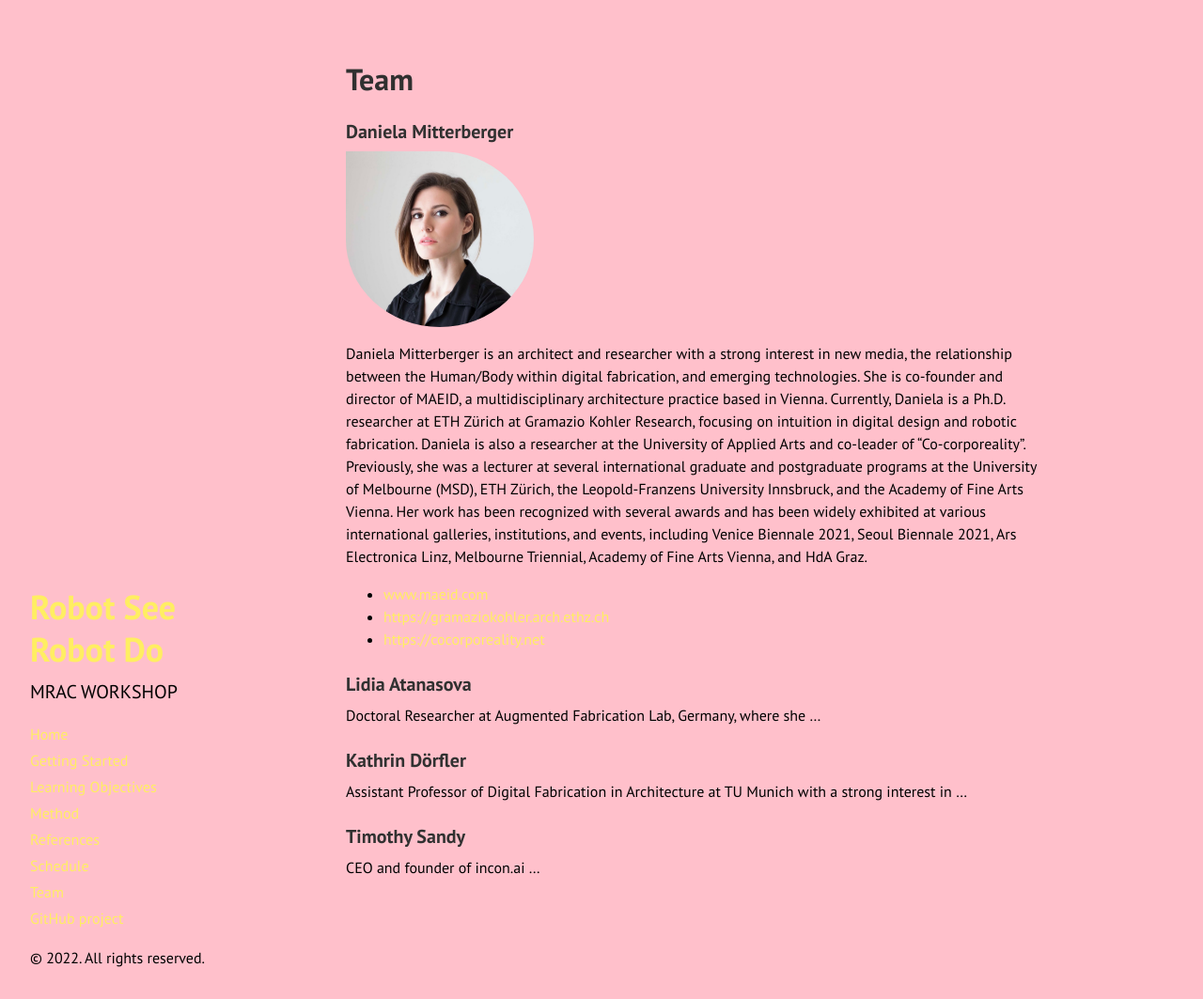
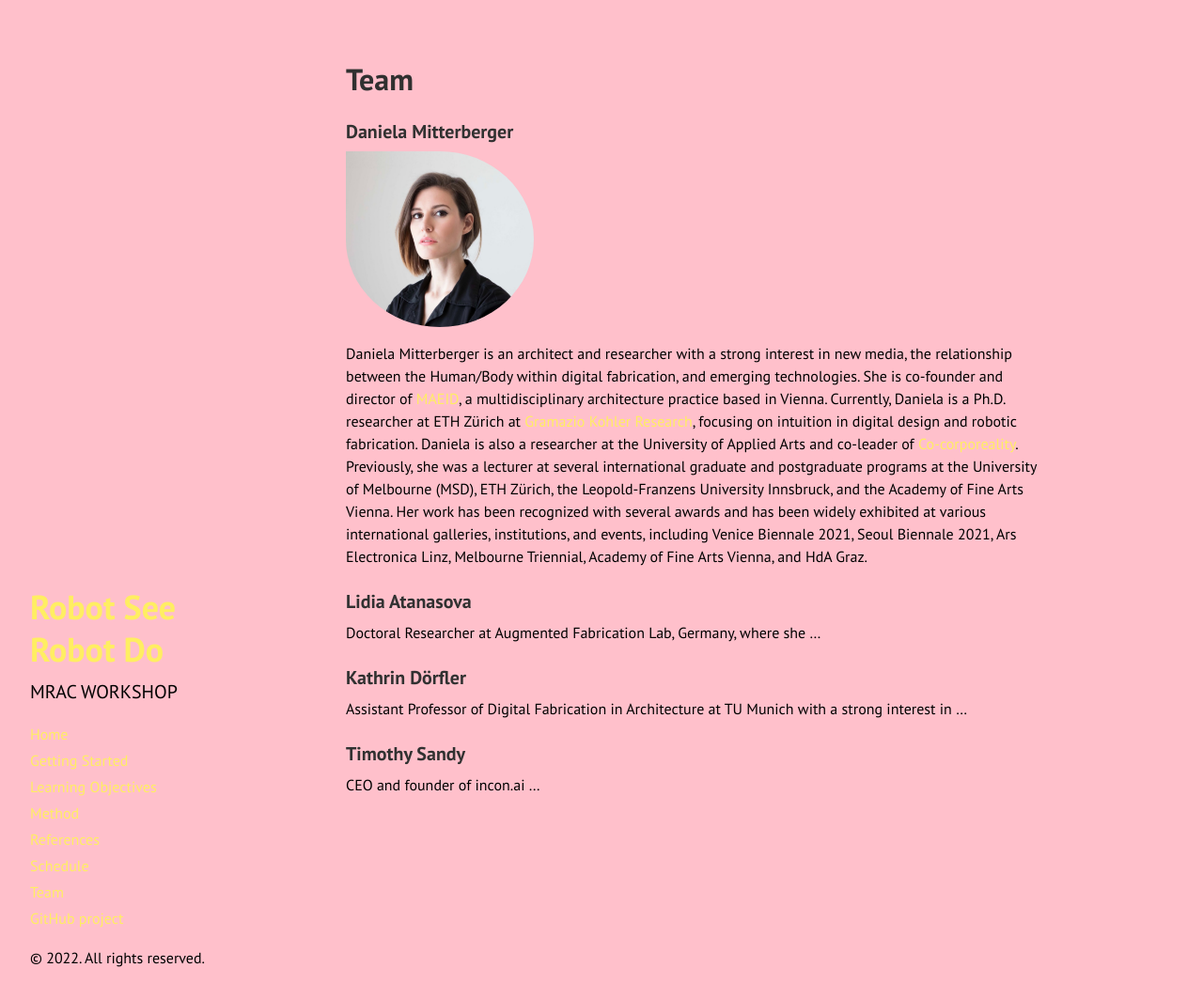
Before and after one commit to augmentedfabricationlab/robot_see_robot_do, a Jekyll site: the page built from docs/team.md, in a window 1280 px wide and 1063 px high. Shown: the whole window at 94% size. Built offline with Jekyll 4.4.1, drawn with Linux system fonts in a browser that asks for light colours; Markdown is read by kramdown in place of the engine named in the settings.

Commit message:
Update team.md

```diff
--- a/docs/team.md
+++ b/docs/team.md
@@ -8,11 +8,7 @@ title: Team
 
 <img src="{{site.baseurl}}images/team-dm.png" alt="Daniela Mitterberger" style="width:200px" class="drop-corners">
 
-Daniela Mitterberger is an architect and researcher with a strong interest in new media, the relationship between the Human/Body within digital fabrication, and emerging technologies. She is co-founder and director of MAEID, a multidisciplinary architecture practice based in Vienna. Currently, Daniela is a Ph.D. researcher at ETH Zürich at Gramazio Kohler Research, focusing on intuition in digital design and robotic fabrication. Daniela is also a researcher at the University of Applied Arts and co-leader of “Co-corporeality”. Previously, she was a lecturer at several international graduate and postgraduate programs at the University of Melbourne (MSD), ETH Zürich, the Leopold-Franzens University Innsbruck, and the Academy of Fine Arts Vienna. Her work has been recognized with several awards and has been widely exhibited at various international galleries, institutions, and events, including Venice Biennale 2021, Seoul Biennale 2021, Ars Electronica Linz, Melbourne Triennial, Academy of Fine Arts Vienna, and HdA Graz.
-
-* [www.maeid.com](www.maeid.com)
-* [https://gramaziokohler.arch.ethz.ch](https://gramaziokohler.arch.ethz.ch/web/e/team/260.html)
-* [https://cocorporeality.net](https://cocorporeality.net)
+Daniela Mitterberger is an architect and researcher with a strong interest in new media, the relationship between the Human/Body within digital fabrication, and emerging technologies. She is co-founder and director of [MAEID](www.maeid.com), a multidisciplinary architecture practice based in Vienna. Currently, Daniela is a Ph.D. researcher at ETH Zürich at [Gramazio Kohler Research](https://gramaziokohler.arch.ethz.ch/web/e/team/260.html), focusing on intuition in digital design and robotic fabrication. Daniela is also a researcher at the University of Applied Arts and co-leader of [Co-corporeality](https://cocorporeality.net). Previously, she was a lecturer at several international graduate and postgraduate programs at the University of Melbourne (MSD), ETH Zürich, the Leopold-Franzens University Innsbruck, and the Academy of Fine Arts Vienna. Her work has been recognized with several awards and has been widely exhibited at various international galleries, institutions, and events, including Venice Biennale 2021, Seoul Biennale 2021, Ars Electronica Linz, Melbourne Triennial, Academy of Fine Arts Vienna, and HdA Graz.
 
 ### Lidia Atanasova
 Doctoral Researcher at Augmented Fabrication Lab, Germany, where she ...
```
